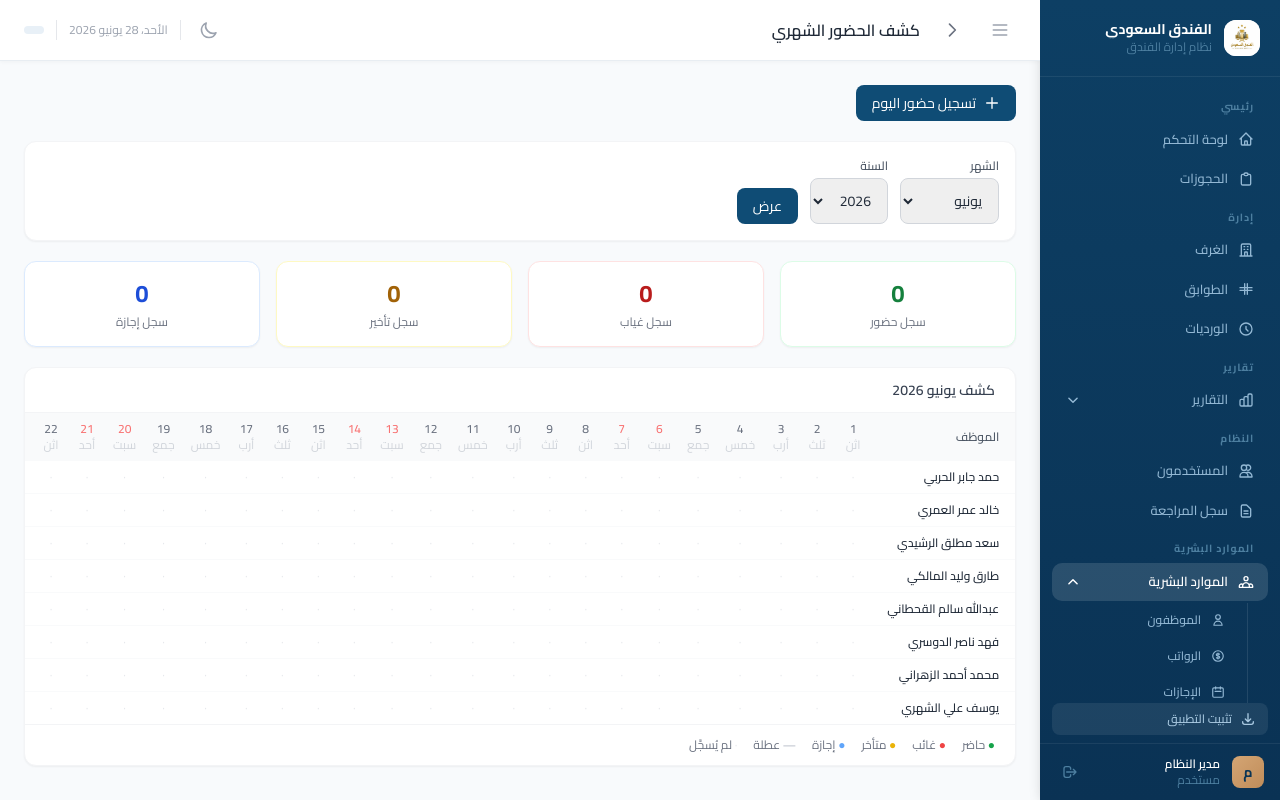
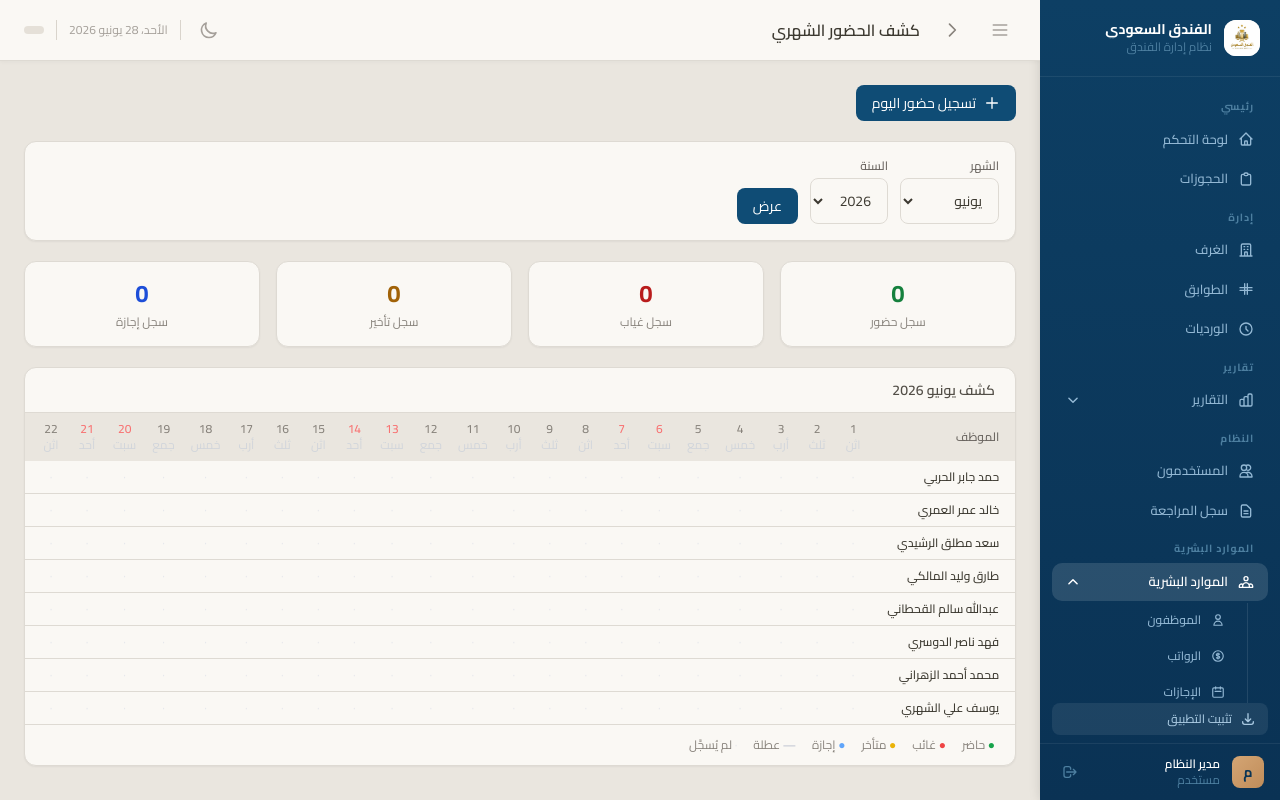
Before and after one commit to L-U-P-I-N/hotel_osamma, a Laravel app: page /attendance in a window 1280 px wide. Run offline with Laravel 12, Linux system fonts and the light colour scheme; a user stored in the database is signed in; data comes from the database, SQL or seed files in the repository; data that the repository does not hold is empty; parts of the project's set-up code (start-up, migrations or seed data) failed here and were passed over; some libraries are stand-ins or nearby versions.

Commit message:
Soothing light mode: replace cold blue-gray palette with warm linen tones
The default light mode used cool blue-gray surfaces (slate-50, gray-*)
and near-black text on stark white, which was harsh on the eyes.

Now in light mode:
- Body background: #f0ede7 (warm linen) instead of #f8fafc (cold slate)
- Card surfaces: #faf8f4 (creamy white) instead of pure #ffffff
- Text: warm grays (#3c3930, #524e47…) instead of cold blue-grays
- Borders: #dedad3 (warm) instead of #e5e7eb (cold)
- Inputs: warm white background, softer borders
- Hover states: warm sand tones
All dark-mode overrides are unaffected (html.dark selectors untouched).

Co-Authored-By: Claude Sonnet 4.6 <noreply@anthropic.com>
Claude-Session: https://claude.ai/code/session_01KCH9C3gXs4dWcFpHFXZjvZ

```diff
--- a/resources/views/layouts/app.blade.php
+++ b/resources/views/layouts/app.blade.php
@@ -102,6 +102,54 @@
         .status-occupied        { background:#fee2e2; color:#991b1b; }
         .status-under_inspection{ background:#fef9c3; color:#854d0e; }
         .status-maintenance     { background:#f3f4f6; color:#374151; }
+
+        /* ════════════════ الوضع النهاري الهادئ (Soothing Light mode) ════════════════ */
+        /* خلفيات — warm linen بدل slate بارد */
+        html:not(.dark) body                        { background-color:#f0ede7 !important; color:#3c3930 !important; }
+        html:not(.dark) .bg-white                   { background-color:#faf8f4 !important; }
+        html:not(.dark) .bg-gray-50,
+        html:not(.dark) .bg-slate-50,
+        html:not(.dark) .bg-slate-100               { background-color:#eae6df !important; }
+        html:not(.dark) .bg-gray-100                { background-color:#e3dfd8 !important; }
+        html:not(.dark) .bg-gray-200                { background-color:#d9d4cc !important; }
+
+        /* نصوص — رمادي دافئ بدل رمادي أزرق بارد */
+        html:not(.dark) .text-gray-900,
+        html:not(.dark) .text-gray-800              { color:#3c3930 !important; }
+        html:not(.dark) .text-gray-700              { color:#524e47 !important; }
+        html:not(.dark) .text-gray-600              { color:#6a6560 !important; }
+        html:not(.dark) .text-gray-500              { color:#88837c !important; }
+        html:not(.dark) .text-gray-400              { color:#a5a09a !important; }
+
+        /* حدود */
+        html:not(.dark) .border,
+        html:not(.dark) .border-gray-100,
+        html:not(.dark) .border-gray-200,
+        html:not(.dark) .border-gray-300,
+        html:not(.dark) .border-slate-100,
+        html:not(.dark) .border-slate-200           { border-color:#dedad3 !important; }
+
+        /* حقول الإدخال */
+        html:not(.dark) input:not([type=checkbox]):not([type=radio]):not([type=range]),
+        html:not(.dark) select,
+        html:not(.dark) textarea,
+        html:not(.dark) .fi                         { background-color:#faf8f4 !important; border-color:#cdc9c2 !important; }
+
+        /* شريط العنوان */
+        html:not(.dark) .app-topbar                 { background-color:#faf8f4 !important; border-bottom-color:#dedad3 !important; }
+
+        /* الـ hover */
+        html:not(.dark) .hover\:bg-gray-50:hover,
+        html:not(.dark) .hover\:bg-gray-100:hover   { background-color:#e3dfd8 !important; }
+
+        /* الفواصل */
+        html:not(.dark) .divide-gray-50>:not([hidden])~:not([hidden]),
+        html:not(.dark) .divide-gray-100>:not([hidden])~:not([hidden]),
+        html:not(.dark) .divide-gray-200>:not([hidden])~:not([hidden]) { border-color:#dedad3 !important; }
+
+        /* أيقونة الـ primary تبقى قرائتها واضحة على خلفية دافئة */
+        html:not(.dark) [style*="background:#e8f0f7"],
+        html:not(.dark) [style*="background: #e8f0f7"] { background:#e5e0d8 !important; }
 
         /* ════════════════ الوضع الليلي (Dark mode) ════════════════ */
         html.dark body { background-color:#0f172a !important; color:#e2e8f0 !important; }
```
